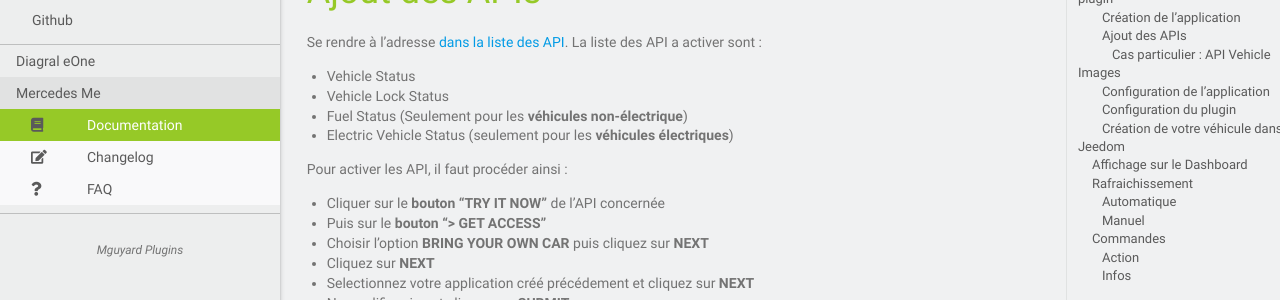
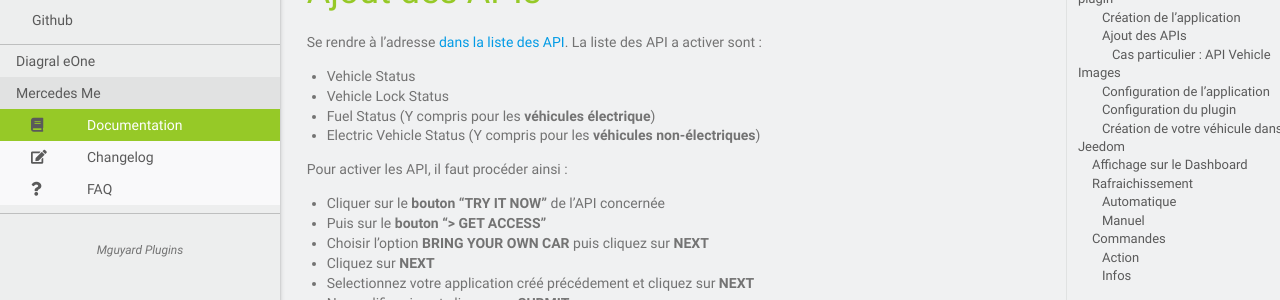
Before and after one commit to mguyard/Jeedom-Documentations, a Jekyll site: the page built from fr_FR/Mercedes_me/documentation.md, in a window 1280 px wide and 900 px high, scrolled down 1208 px. Shown: the part 152-452 px from the top of the window. Built offline with Jekyll 4.4.1, drawn with Linux system fonts in a browser that asks for light colours; our own code applies the rules of GitHub Pages for plain Markdown files.

Commit message:
Correction API a activer

```diff
--- a/fr_FR/Mercedes_me/documentation.md
+++ b/fr_FR/Mercedes_me/documentation.md
@@ -37,8 +37,8 @@ Se rendre à l'adresse [dans la liste des API](https://developer.mercedes-benz.c
 La liste des API a activer sont :
 -   Vehicle Status
 -   Vehicle Lock Status
--   Fuel Status (Seulement pour les __véhicules non-électrique__)
--   Electric Vehicle Status (seulement pour les __véhicules électriques__)
+-   Fuel Status (Y compris pour les __véhicules électrique__)
+-   Electric Vehicle Status (Y compris pour les __véhicules non-électriques__)
 
 Pour activer les API, il faut procéder ainsi :
 -   Cliquer sur le __bouton "TRY IT NOW"__ de l'API concernée
```
